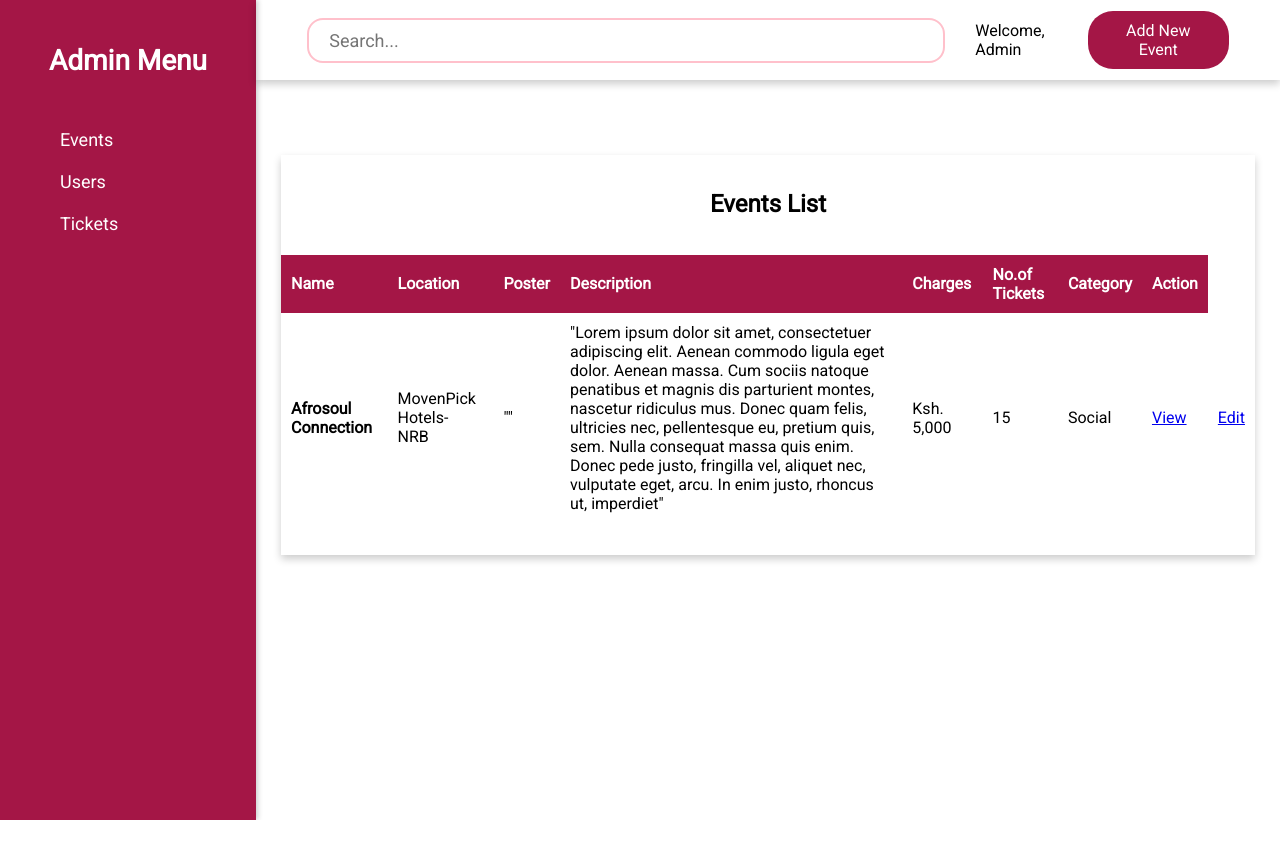
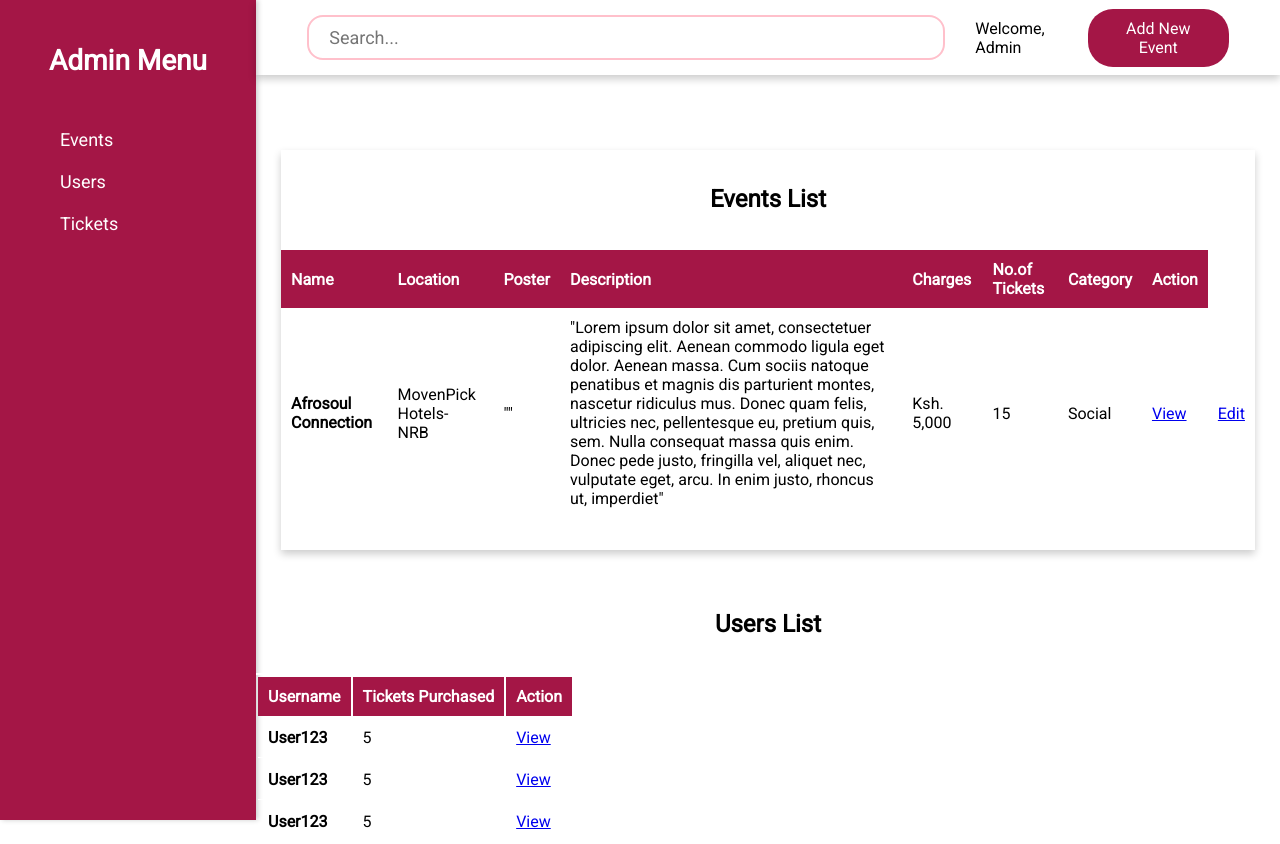
Before and after one commit to codingvaleria/yourdanceplug, a plain HTML site: page adminpanel.html in a window 1280 px wide. Before the commit the page ends 820 px from the top, so only its background shows below. Drawn offline with Linux system fonts and the light colour scheme.

Commit message:
Add user table

```diff
--- a/adminpanel.html
+++ b/adminpanel.html
@@ -79,6 +79,35 @@
                 </tr>
               </table>
             </div>
+            <div class="users-table">
+              <div class="title">
+                <h2>Users List</h2>
+              </div>
+              <table>
+                <tr>
+                  <th>Username</th>
+                  <th>Tickets Purchased</th>
+                  <th>Action</th>
+                </tr>
+
+                <tr>
+                  <td>User123</td>
+                  <td>5</td>
+                  <td><a href="#" class="this-btn toggle-details">View</a></td>
+                </tr>
+
+                <tr>
+                  <td>User123</td>
+                  <td>5</td>
+                  <td><a href="#" class="this-btn toggle-details">View</a></td>
+                </tr>
+
+                  <td>User123</td>
+                  <td>5</td>
+                  <td><a href="#" class="this-btn toggle-details">View</a></td>
+                </tr>
+              </table>
+            </div>
           </div>
         </div>
       </div>
```
Also changed, not shown: adminpanel.css (line endings or trailing spaces).
